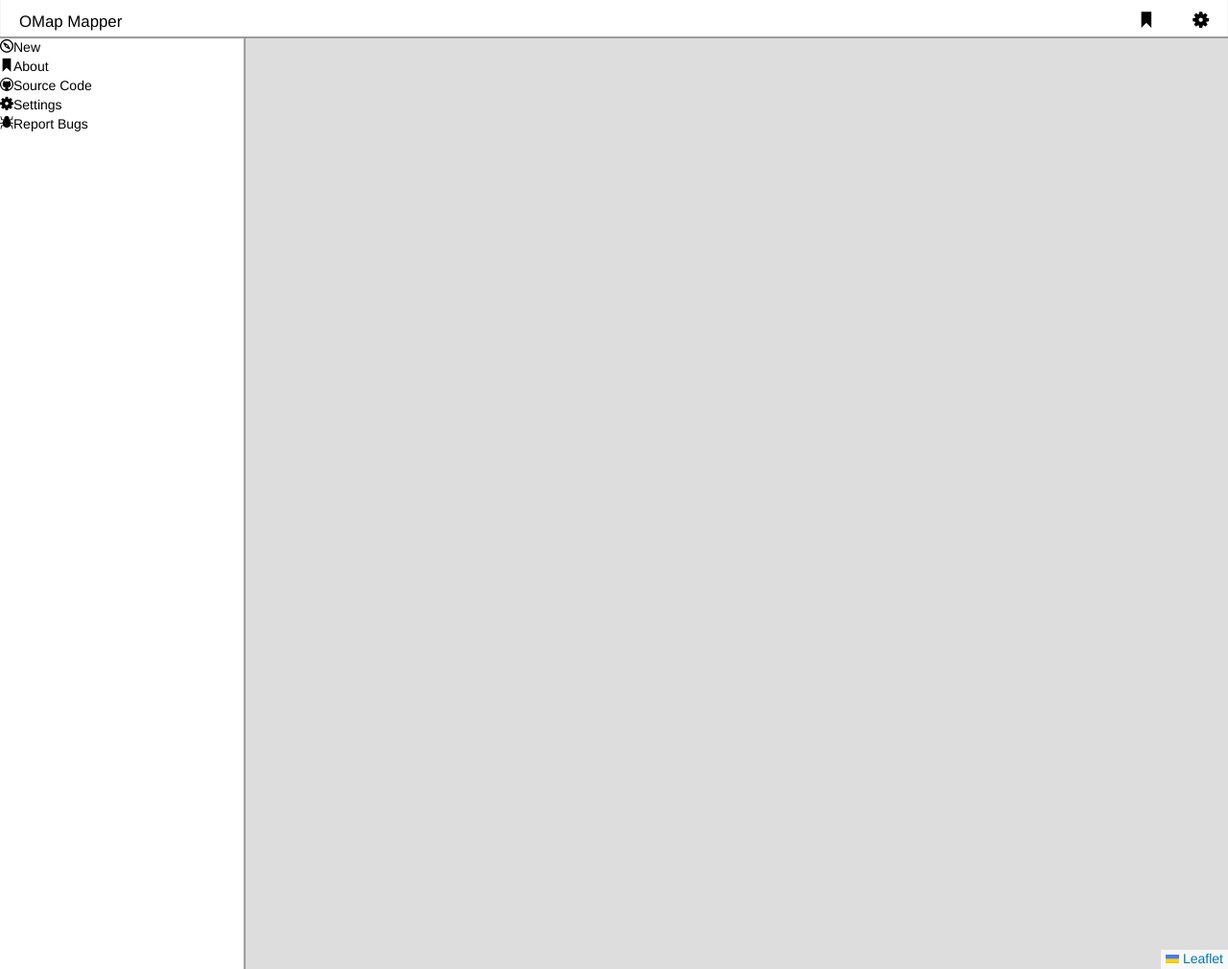
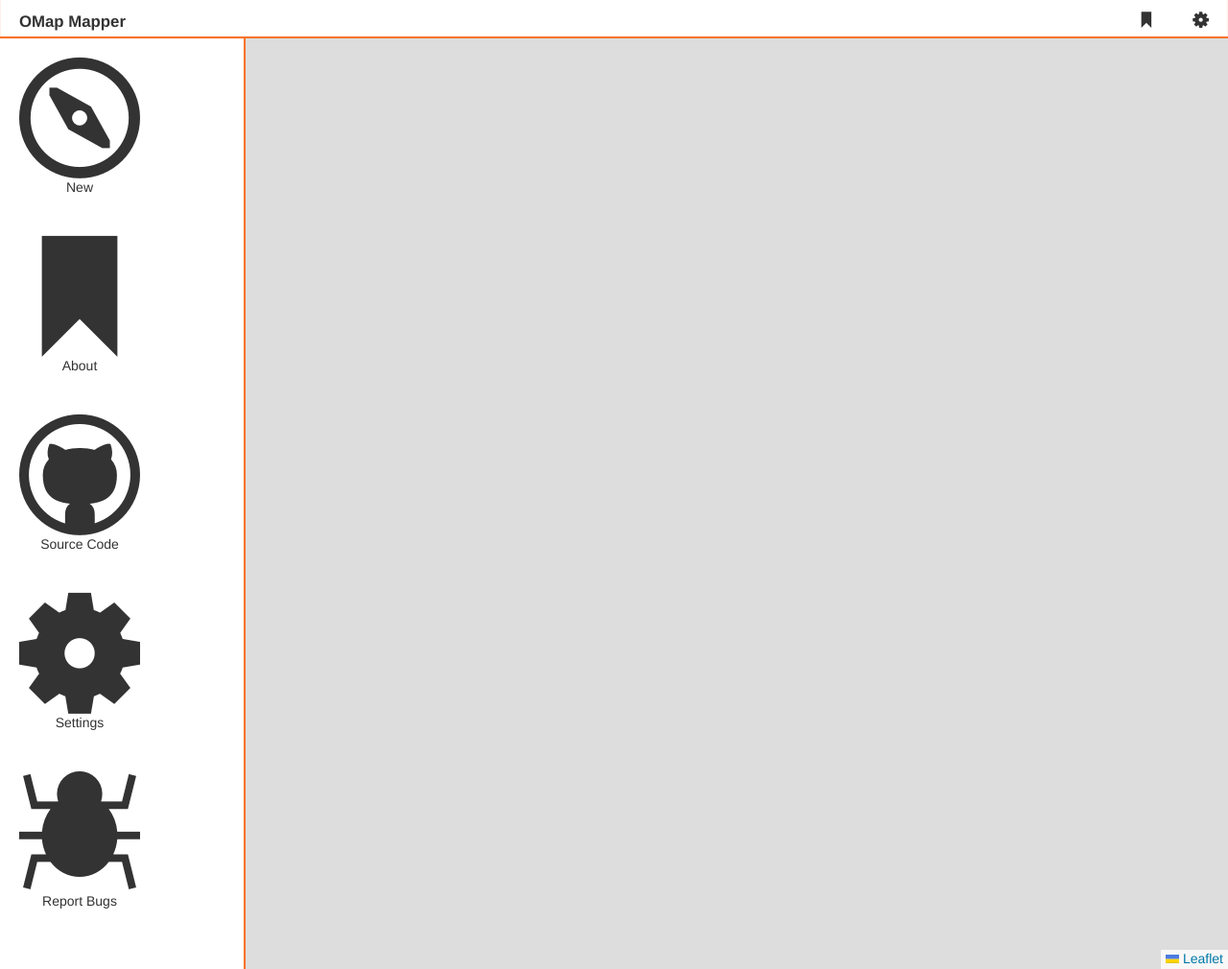
Before and after one commit to Abbe98/OMap-Mapper, a PHP site: page / in a window 1280 px wide. Shown: the whole page at 96% size. Run offline with PHP 8.4, Linux system fonts and the light colour scheme; some libraries are stand-ins or nearby versions.

Commit message:
Added transitions, some work on aside btns

```diff
--- a/css/styles.css
+++ b/css/styles.css
@@ -6,7 +6,8 @@ html, body, #map {
 	margin: 0;
 	font-family: Helvetica, Arial, sans-serif;
 	font-size: 14px;
-	line-height: 1.42857
+	line-height: 1.42857;
+	color: rgb(51, 51, 51);
 }
 
 aside, nav {
@@ -16,6 +17,11 @@ aside, nav {
 	z-index: 1;
 }
 
+* {
+	-webkit-transition: .4s;
+	-moz-transition: .4s;
+	transition: .4s;
+}
 /*
 *** Navbar
 */
@@ -23,9 +29,9 @@ nav {
 	height: 40px;
 	width: 100%;
 
-	-webkit-box-shadow: inset 0px -2px 1px 0px rgba(0, 0, 0, 0.4);
-	-moz-box-shadow: inset 0px -2px 1px 0px rgba(0, 0, 0, 0.4);
-	box-shadow: inset 0px -2px 1px 0px rgba(0, 0, 0, 0.4);
+	-webkit-box-shadow: inset 0px -2px 1px 0px rgba(247, 109, 34, 1);
+	-moz-box-shadow: inset 0px -2px 1px 0px rgba(247, 109, 34, 1);
+	box-shadow: inset 0px -2px 1px 0px rgba(247, 109, 34, 1);
 }
 
 nav ul,
@@ -43,23 +49,51 @@ li {
 nav ul li {
 	padding: 10.5px 20px;
 	font-size: 120%;
+	float: right;
+}
+li:first-child {
+	float: left;
+	font-weight: 800;
 }
 
-li:not(:first-child) {
-	float: right;
+li:not(:first-child):hover {
+	color: #F76D22;
+	cursor: pointer;
 }
-
 /*
-*** side
+*** Side
 */
 aside {
 	height: 100%;
 	margin-top: 40px;
 	width: 20%;
 
-	-webkit-box-shadow: inset -2px 0px 1px 0px rgba(0, 0, 0, 0.4);
-	-moz-box-shadow: inset -2px 0px 1px 0px rgba(0, 0, 0, 0.4);
-	box-shadow: inset -2px 0px 1px 0px rgba(0, 0, 0, 0.4);
+	-webkit-box-shadow: inset -2px 0px 1px 0px rgba(247, 109, 34, 1);
+	-moz-box-shadow: inset -2px 0px 1px 0px rgba(247, 109, 34, 1);
+	box-shadow: inset -2px 0px 1px 0px rgba(247, 109, 34, 1);
+}
+
+/*
+*** Side-Start
+*/
+
+aside div[role="button"] {
+	float: left;
+	margin: 20px;
+}
+
+aside div[role="button"]:hover {
+	color: #F76D22;
+	cursor: pointer;
+}
+
+aside div[role="button"] span:first-child {
+	font-size: 900%;
+}
+
+aside div[role="button"] span:last-child {
+	display: block;
+	text-align: center;
 }
 
 /*
--- a/index.php
+++ b/index.php
@@ -33,11 +33,11 @@ include 'core/int.php';
 					}
 				} else {
 			?>
-				<div role="button"><span class="icon-compass"></span>New</div>
-				<div role="button"><span class="icon-bookmark"></span>About</div>
-				<div role="button"><span class="icon-github"></span>Source Code</div>
-				<div role="button"><span class="icon-cog"></span>Settings</div>
-				<div role="button"><span class="icon-bug"></span>Report Bugs</div>
+				<div role="button"><span class="icon-compass"></span><span>New</span></div>
+				<div role="button"><span class="icon-bookmark"></span><span>About</span></div>
+				<div role="button"><span class="icon-github"></span><span>Source Code</span></div>
+				<div role="button"><span class="icon-cog"></span><span>Settings</span></div>
+				<div role="button"><span class="icon-bug"></span><span>Report Bugs</span></div>
 			<?php
 				}
 			?>
```
